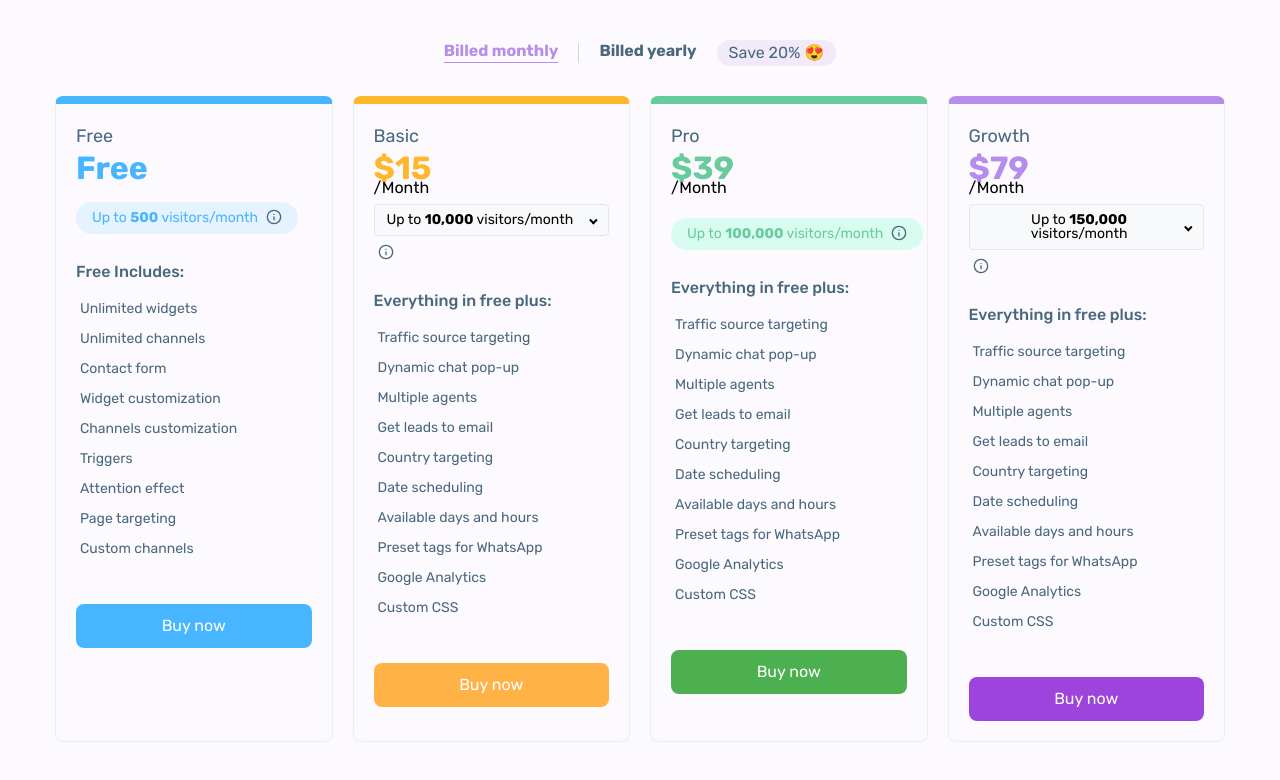
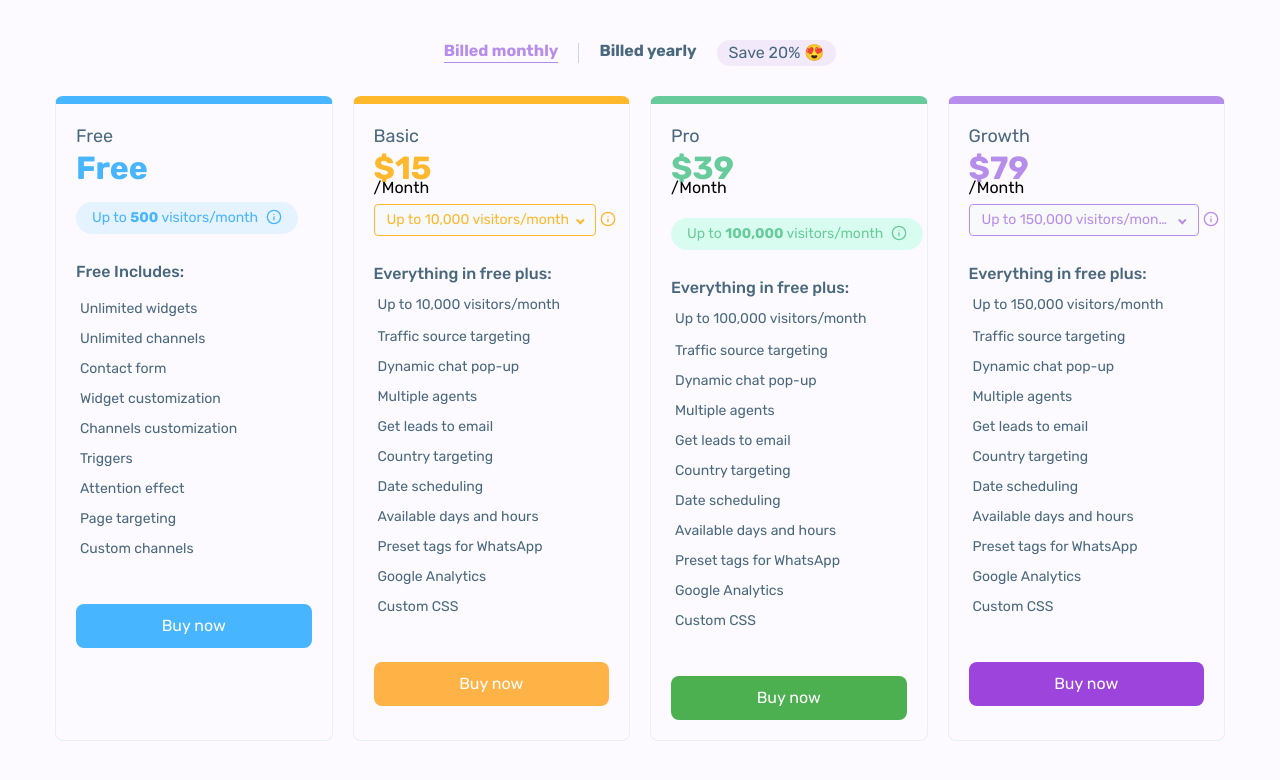
Before and after one commit to RuhulAmin3/pricing-table, a React (Vite) app: page / in a window 1280 px wide. Shown: the top 780 px of the page. Built offline with nearby package versions, Linux system fonts and the light colour scheme.

Commit message:
feat: enhance Pricing components with dynamic visitor count, text handling and update dropdown design with color combination.

```diff
--- a/src/assets/icons/InfoSvgIcon.tsx
+++ b/src/assets/icons/InfoSvgIcon.tsx
@@ -1,4 +1,4 @@
-export const InfoSvgIcon = () => (
+export const InfoSvgIcon = ({ color = "currentColor" }: { color: string }) => (
   <svg
     width={16}
     height={16}
@@ -9,21 +9,21 @@ export const InfoSvgIcon = () => (
     <g clipPath="url(#clip0_615_3319)">
       <path
         d="M8.00016 14.6668C11.6821 14.6668 14.6668 11.6821 14.6668 8.00016C14.6668 4.31826 11.6821 1.3335 8.00016 1.3335C4.31826 1.3335 1.3335 4.31826 1.3335 8.00016C1.3335 11.6821 4.31826 14.6668 8.00016 14.6668Z"
-        stroke="currentColor"
+        stroke={color}
         strokeWidth={1.33}
         strokeLinecap="round"
         strokeLinejoin="round"
       />
       <path
         d="M8 10.6667V8"
-        stroke="currentColor"
+        stroke={color}
         strokeWidth={1.33}
         strokeLinecap="round"
         strokeLinejoin="round"
       />
       <path
         d="M8 5.3335H8.00667"
-        stroke="currentColor"
+        stroke={color}
         strokeWidth={1.33}
         strokeLinecap="round"
         strokeLinejoin="round"
--- a/src/components/Dropdown/index.tsx
+++ b/src/components/Dropdown/index.tsx
@@ -7,6 +7,8 @@ import {
   DropdownItem,
   DropdownMenu,
 } from "./styled.dropdown";
+import { extractVisitorCount } from "../../store/utils";
+import type { Variant } from "../../types/pricing.types";
 
 interface DropdownOption {
   value: string | number;
@@ -17,14 +19,14 @@ interface DropdownProps {
   options: DropdownOption[];
   value: string | number;
   onChange: (value: string | number) => void;
-  placeholder?: string;
+  variant: Variant;
 }
 
 const Dropdown: React.FC<DropdownProps> = ({
   options,
   value,
   onChange,
-  placeholder = "Select an option",
+  variant,
 }) => {
   const [isOpen, setIsOpen] = useState(false);
 
@@ -60,19 +62,25 @@ const Dropdown: React.FC<DropdownProps> = ({
 
   return (
     <DropdownContainer ref={dropdownRef}>
-      <DropdownButton onClick={handleToggle}>
-        <span dangerouslySetInnerHTML={{ __html: selectedOption?.label }} />
+      <DropdownButton $variant={variant} onClick={handleToggle}>
+        <span>
+          {`Up to ${extractVisitorCount(
+            selectedOption?.label || ""
+          )} visitors/month`}
+        </span>
         <ChevronIcon $isOpen={isOpen} />
       </DropdownButton>
 
       <DropdownMenu $isOpen={isOpen}>
         {options.map((option) => (
           <DropdownItem
+            $variant={variant}
             key={option.value}
             $isSelected={option.value === value}
             onClick={() => handleSelect(option)}
-            dangerouslySetInnerHTML={{ __html: option.label }}
-          />
+          >
+            {`Up to ${extractVisitorCount(option.label)} visitors/month`}
+          </DropdownItem>
         ))}
       </DropdownMenu>
     </DropdownContainer>
--- a/src/components/Dropdown/styled.dropdown.ts
+++ b/src/components/Dropdown/styled.dropdown.ts
@@ -1,32 +1,39 @@
-import styled from "styled-components"
+import styled from "styled-components";
+import type { Variant } from "../../types/pricing.types";
+import { variants } from "../../constant";
 
 export const DropdownContainer = styled.div`
   position: relative;
   width: 100%;
-`
-export const DropdownButton = styled.button`
+`;
+
+export const DropdownButton = styled.button<{ $variant: Variant }>`
   display: flex;
   align-items: center;
   justify-content: space-between;
   width: 100%;
+  max-width: 230px;
   padding: 8px 12px;
   background-color: #f8f9fa;
-  border: 1px solid #e2e8f0;
+  border: 1px solid ${({ $variant }) => variants[$variant].primaryColor};
   border-radius: 4px;
   font-size: 14px;
   cursor: pointer;
   transition: all 0.2s ease;
 
-  &:hover {
-    border-color: #cbd5e0;
+  &:focus {
+    outline: none;
+    border-color: ${({ $variant }) => variants[$variant].primaryColor};
+    box-shadow: 0 0 0 2px rgba(159, 122, 234, 0.2);
   }
 
-  &:focus {
-    outline: none;
-    border-color: #9f7aea;
-    box-shadow: 0 0 0 2px rgba(159, 122, 234, 0.2);
+  & > span {
+    white-space: nowrap;
+    text-overflow: ellipsis;
+    overflow: hidden;
+    color: ${({ $variant }) => variants[$variant].primaryColor};
   }
-`
+`;
 
 export const DropdownMenu = styled.div<{ $isOpen: boolean }>`
   position: absolute;
@@ -38,32 +45,51 @@ export const DropdownMenu = styled.div<{ $isOpen: boolean }>`
   background-color: white;
   border: 1px solid #e2e8f0;
   border-radius: 4px;
-  box-shadow: 0 4px 6px -1px rgba(0, 0, 0, 0.1), 0 2px 4px -1px rgba(0, 0, 0, 0.06);
+  overflow-y: hidden;
+  box-shadow: 0 4px 6px -1px rgba(0, 0, 0, 0.1),
+    0 2px 4px -1px rgba(0, 0, 0, 0.06);
   z-index: 10;
   display: ${({ $isOpen }) => ($isOpen ? "block" : "none")};
-`
+`;
 
-export const DropdownItem = styled.div<{ $isSelected: boolean }>`
+export const DropdownItem = styled.div<{
+  $isSelected: boolean;
+  $variant: Variant;
+}>`
   padding: 8px 12px;
   cursor: pointer;
   transition: background-color 0.2s ease;
-  background-color: ${({ $isSelected }) => ($isSelected ? "#f7fafc" : "transparent")};
-
+  font-size: 14px;
+  white-space: nowrap;
+  overflow: hidden;
+  background-color: ${({ $isSelected }) =>
+    $isSelected ? "#f7fafc" : "transparent"};
+  color: ${({
+    $isSelected,
+    $variant,
+    theme,
+  }: {
+    $isSelected: boolean;
+    $variant: Variant;
+    theme: any;
+  }) =>
+    $isSelected ? variants[$variant].primaryColor : theme.colors.textColor};
   &:hover {
     background-color: #f7fafc;
   }
-`
+`;
 
 export const ChevronIcon = styled.span<{ $isOpen: boolean }>`
   border-style: solid;
   border-width: 0.15em 0.15em 0 0;
-  content: '';
+  content: "";
   display: inline-block;
   height: 0.45em;
   width: 0.45em;
   position: relative;
-  transform: ${({ $isOpen }) => ($isOpen ? "rotate(-45deg)" : "rotate(135deg)")};
+  transform: ${({ $isOpen }) =>
+    $isOpen ? "rotate(-45deg)" : "rotate(135deg)"};
   transition: transform 0.2s ease;
   vertical-align: middle;
   margin-left: 8px;
-`
+`;
--- a/src/components/PricingTable/PricingCard.tsx
+++ b/src/components/PricingTable/PricingCard.tsx
@@ -14,7 +14,6 @@ export const PricingCard = ({
   plan: Plan[];
   pricingPlanStatus: string;
 }) => {
-
   const dispatch = useAppDispatch();
 
   useEffect(() => {
@@ -24,6 +23,7 @@ export const PricingCard = ({
       setSelectedPricePlan({
         name: selectedPlan?.name,
         title: selectedPlan?.title,
+        text: selectedPlan?.text,
       })
     );
   }, []);
@@ -31,7 +31,10 @@ export const PricingCard = ({
   return (
     <StyledPricingCard $variant={plan[0].name as Variant}>
       <PricingCardHeader plan={plan} pricingPlanStatus={pricingPlanStatus} />
-      <PricingFeatureLists isFree={plan[0].name == "Free"} />
+      <PricingFeatureLists
+        planName={plan[0].name}
+        isFree={plan[0].name == "Free"}
+      />
       <Button variant={plan[0].name as Variant}>
         {plan[0].details[pricingPlanStatus].btn_text}
       </Button>
--- a/src/components/PricingTable/PricingCardHeader.tsx
+++ b/src/components/PricingTable/PricingCardHeader.tsx
@@ -6,7 +6,12 @@ import type { Plan, Variant } from "../../types/pricing.types";
 import Dropdown from "../Dropdown";
 import Tooltip from "../Tooltip";
 
-import { StyledPricingCardHeader, PlanInfo } from "./styled.pricingTable";
+import {
+  StyledPricingCardHeader,
+  PlanInfo,
+  DropdownBox,
+} from "./styled.pricingTable";
+import { variants } from "../../constant";
 
 export const PricingCardHeader = ({
   plan,
@@ -43,9 +48,11 @@ export const PricingCardHeader = ({
       setSelectedPricePlan({
         name: selectedPlan?.name,
         title: selectedPlan?.title,
+        text: selectedPlan?.text,
       })
     );
   };
+
   return (
     <StyledPricingCardHeader $variant={name as Variant}>
       <h4>{name}</h4>
@@ -61,8 +68,9 @@ export const PricingCardHeader = ({
       </div>
 
       {plan?.length > 1 ? (
-        <>
+        <DropdownBox>
           <Dropdown
+            variant={name as Variant}
             onChange={handleChange}
             value={title}
             options={plan?.map((item) => {
@@ -74,14 +82,14 @@ export const PricingCardHeader = ({
           ></Dropdown>
 
           <Tooltip isInfo content={text}>
-            <InfoSvgIcon />
+            <InfoSvgIcon color={variants[name as Variant].primaryColor} />
           </Tooltip>
-        </>
+        </DropdownBox>
       ) : (
         <PlanInfo $variant={name as Variant}>
           <p dangerouslySetInnerHTML={{ __html: title }} />
           <Tooltip isInfo content={text}>
-            <InfoSvgIcon />
+            <InfoSvgIcon color={variants[name as Variant].primaryColor} />
           </Tooltip>
         </PlanInfo>
       )}
--- a/src/components/PricingTable/PricingFeatureLists.tsx
+++ b/src/components/PricingTable/PricingFeatureLists.tsx
@@ -1,16 +1,39 @@
 import { useAppSelector } from "../../store/hook";
+import { extractVisitorCount } from "../../store/utils";
 import Tooltip from "../Tooltip";
-import { StyledFeatureLists, FeatureListItem } from "./styled.pricingTable";
+import {
+  StyledFeatureLists,
+  FeatureListItem,
+  DynamicFeature,
+} from "./styled.pricingTable";
 
-export const PricingFeatureLists = ({ isFree }: { isFree: boolean }) => {
-  const {proFeatureList, freeFeatureList} = useAppSelector((state) => state.pricingPlans);
+export const PricingFeatureLists = ({
+  isFree,
+  planName,
+}: {
+  isFree: boolean;
+  planName: string;
+}) => {
+  const { proFeatureList, freeFeatureList, selectedPricePlan } = useAppSelector(
+    (state) => state.pricingPlans
+  );
+
+  const selectedPlan = selectedPricePlan.find((item) => item.name === planName);
+  if (!selectedPlan) return null;
   return (
     <StyledFeatureLists>
       <h4>{isFree ? "Free Includes:" : "Everything in free plus:"}</h4>
+      {!isFree && (
+        <Tooltip content={selectedPlan?.text}>
+          <DynamicFeature>
+            {`Up to ${extractVisitorCount(selectedPlan.title)} visitors/month`}
+          </DynamicFeature>
+        </Tooltip>
+      )}
       {(isFree ? freeFeatureList : proFeatureList).map((item, index) => (
         <FeatureListItem key={index}>
           <Tooltip content={item.feature_desc}>
-          <span>{item.feature_title}</span>
+            <span>{item.feature_title}</span>
           </Tooltip>
         </FeatureListItem>
       ))}
--- a/src/components/PricingTable/styled.pricingTable.ts
+++ b/src/components/PricingTable/styled.pricingTable.ts
@@ -4,11 +4,11 @@ import { variants } from "../../constant";
 
 export const StyledPricingTable = styled.div`
   display: grid;
-  grid-template-columns: repeat(auto-fill, minmax(250px, 1fr));
+  grid-template-columns: repeat(auto-fill, minmax(270px, 1fr));
   gap: 20px;
 `;
 
-export const StyledPricingCard = styled.div<{$variant:Variant}>`
+export const StyledPricingCard = styled.div<{ $variant: Variant }>`
   border-radius: 8px;
   padding: 20px;
   border: 1px solid #eaeff2;
@@ -16,7 +16,7 @@ export const StyledPricingCard = styled.div<{$variant:Variant}>`
   width: 100%;
 `;
 
-export const StyledPricingCardHeader = styled.div<{$variant:Variant}>`
+export const StyledPricingCardHeader = styled.div<{ $variant: Variant }>`
   display: flex;
   flex-direction: column;
   align-items: flex-start;
@@ -37,7 +37,7 @@ export const StyledPricingCardHeader = styled.div<{$variant:Variant}>`
   }
 `;
 
-export const PlanInfo = styled.div<{$variant:Variant}>`
+export const PlanInfo = styled.div<{ $variant: Variant }>`
   padding: 4px 16px;
   border-radius: 50px;
   background-color: ${({ $variant }) => variants[$variant].secondaryColor};
@@ -78,3 +78,14 @@ export const FeatureListItem = styled.div`
   line-height: 14px;
   color: ${({ theme }) => (theme as any).colors.textColor};
 `;
+
+export const DynamicFeature = styled.span`
+  display: inline-block;
+  font-size: 14px;
+  margin-bottom: 10px;
+`;
+
+export const DropdownBox = styled.div`
+  display: flex;
+  align-items: center;
+`;
--- a/src/store/slice.ts
+++ b/src/store/slice.ts
@@ -9,7 +9,7 @@ type PricingSliceState = {
   proFeatureList: Feature[];
   freeFeatureList: Feature[];
   pricingPlanStatus: string;
-  selectedPricePlan: { name: string; title: string }[];
+  selectedPricePlan: { name: string; title: string; text: string }[];
 };
 
 const initialState: PricingSliceState = {
@@ -31,7 +31,7 @@ const pricingPlanSlice = createSlice({
 
     setSelectedPricePlan: (
       state,
-      action: PayloadAction<{ name: string; title: string }>
+      action: PayloadAction<{ name: string; title: string; text: string }>
     ) => {
       const existingIndex = state.selectedPricePlan.findIndex(
         (item) => item.name === action.payload.name
@@ -40,11 +40,13 @@ const pricingPlanSlice = createSlice({
       if (existingIndex !== -1) {
         // Update existing
         state.selectedPricePlan[existingIndex].title = action.payload.title;
+        state.selectedPricePlan[existingIndex].text = action.payload.text;
       } else {
         // Add new
         state.selectedPricePlan.push({
           name: action.payload.name,
           title: action.payload.title,
+          text: action.payload.text,
         });
       }
     },
--- a/src/store/utils.ts
+++ b/src/store/utils.ts
@@ -16,3 +16,9 @@ export const proFeatureList = data?.features.filter(
 export const freeFeatureList = data?.features.filter(
   (feature) => feature.is_pro === "0"
 );
+
+
+export const extractVisitorCount = (title: string): string => {
+  const match = title.match(/<strong>(.*?)<\/strong>/);
+  return match ? match[1] : '';
+};
```
